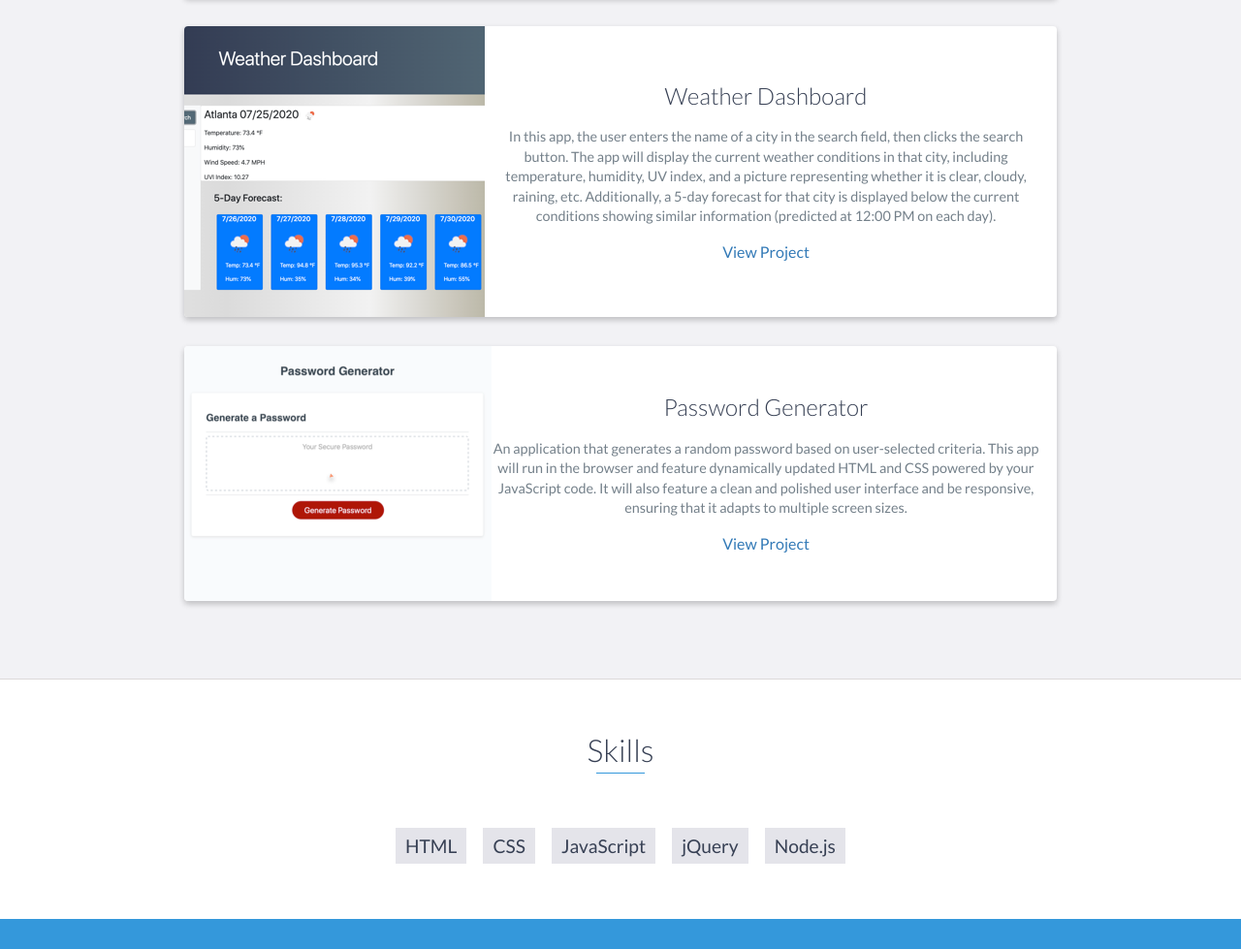
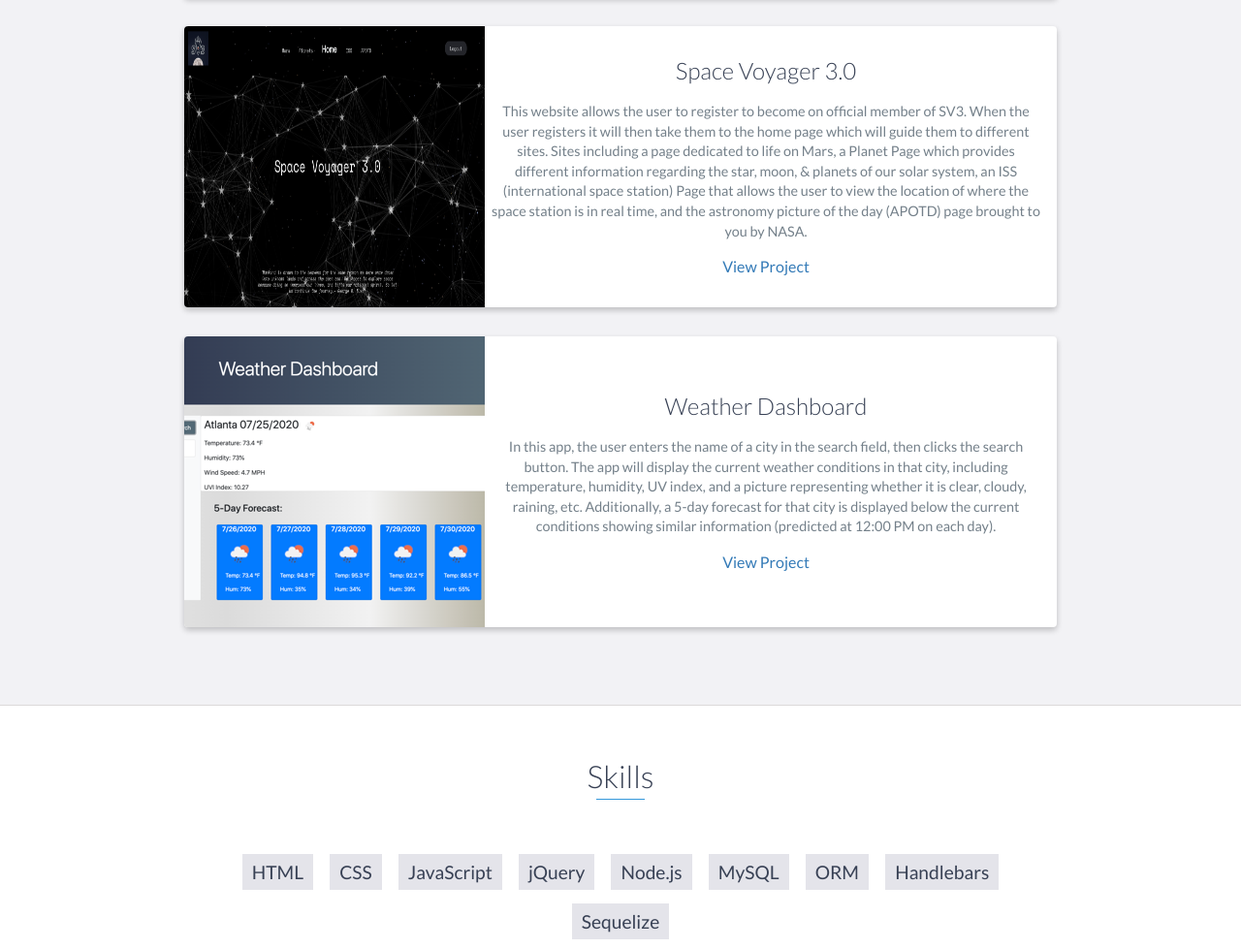
Before and after one commit to jdavila10/Portfolio, a website: page index.html in a window 1280 px wide. Shown: the part 3020-3999 px from the top of the page at 97% size. Drawn offline with nearby package versions, Linux system fonts and the light colour scheme.

Commit message:
updated project 2

```diff
--- a/index.html
+++ b/index.html
@@ -195,6 +195,26 @@
                 </div>
                 <!-- End .project-info -->
                 <!-- End .project -->
+                <div class="project shadow-large">
+                    <div class="project-image">
+                        <img id="space" src="images/space.png" />
+                    </div>
+                    <!-- End .project-image -->
+                    <div class="project-info">
+                        <h3>Space Voyager 3.0</h3>
+                        <p>
+                            This website allows the user to register to become on official member of SV3. When the user
+                            registers it will then take them to the home page which will guide them to different sites.
+                            Sites including a page dedicated to life on Mars, a Planet Page which provides different
+                            information regarding the star, moon, & planets of our solar system, an ISS (international
+                            space station) Page that allows the user to view the location of where the space station is
+                            in real time, and the astronomy picture of the day (APOTD) page brought to you by NASA.
+                        </p>
+                        <a href="https://space-voyager.herokuapp.com/">View Project</a>
+                    </div>
+                    <!-- End .project-info -->
+                </div>
+                <!-- End .project -->
 
                 <div class="project shadow-large">
                     <div class="project-image">
@@ -215,24 +235,7 @@
                     <!-- End .project-info -->
                 </div>
                 <!-- End .project -->
-                    <div class="project shadow-large">
-                        <div class="project-image">
-                            <img id="password" src="images/password-Gen.jpg" />
-                        </div>
-                        <!-- End .project-image -->
-                        <div class="project-info">
-                            <h3>Password Generator</h3>
-                            <p>
-                                An application that generates a random password based on user-selected criteria. This app
-                                will run in the browser and feature dynamically updated HTML and CSS powered by your
-                                JavaScript code. It will also feature a clean and polished user interface and be responsive,
-                                ensuring that it adapts to multiple screen sizes.
-                            </p>
-                            <a href="https://jdavila10.github.io/PasswordGen">View Project</a>
-                        </div>
-                        <!-- End .project-info -->
-                    </div>
-                    <!-- End .project -->
+
             </div>
         </div>
     </div>
@@ -246,6 +249,10 @@
             <li>JavaScript</li>
             <li>jQuery</li>
             <li>Node.js</li>
+            <li>MySQL</li>
+            <li>ORM</li>
+            <li>Handlebars</li>
+            <li>Sequelize</li>
         </ul>
     </div>
     <!-- End #skills -->
@@ -269,7 +276,7 @@
             <div class="row">
                 <div class="col-sm-5 copyright">
                     <p>
-                        Copyright &copy; 2020 Jonathan Echevarria Davila
+                        Copyright &copy; 2020 JD
                     </p>
                 </div>
                 <div class="col-sm-2 top">
@@ -283,13 +290,13 @@
                             <p>Look me up in</p>
                         </li>
                         <li>
-                            <a href="https://github.com/jdavila10" target="_blank"><i class="fa fa-github"
+                            <a href="https://github.com/jdavila10" target="_blank"><i id="github" class="fa fa-github"
                                     aria-hidden="true"></i></a>
                         </li>
 
                         <li>
                             <a href="https://www.linkedin.com/in/jonathan-echevarria-b31035134/" target="_blank"><i
-                                    class="fa fa-linkedin" aria-hidden="true"></i></a>
+                                  id="linkedin"  class="fa fa-linkedin" aria-hidden="true"></i></a>
                         </li>
 
                     </ul>
```
Also changed, not shown: css/styles.css, images/space.png (added), 1 other file. Lines whose indentation alone changed are shown as unchanged.
